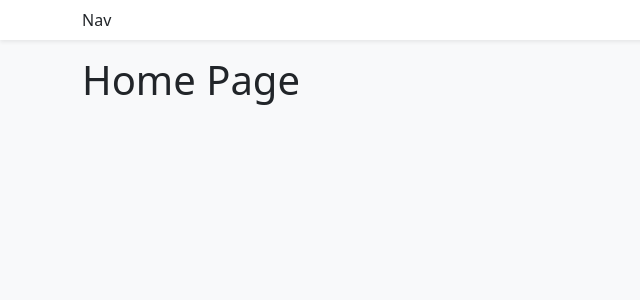
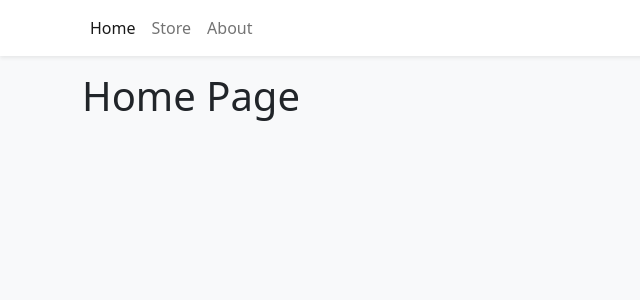
Before and after one commit to gabeno/shoppers-delight, a React (Vite) app: page / in a window 1280 px wide. Shown: the top 300 px of the page, without its empty margins (0-640 px from the left). Built offline with nearby package versions, Linux system fonts and the light colour scheme.

Commit message:
add links to Navbar

```diff
--- a/src/components/Navbar.tsx
+++ b/src/components/Navbar.tsx
@@ -1,9 +1,16 @@
-import {Container, Navbar as NavbarBs } from "react-bootstrap"
+import {Container, Nav, Navbar as NavbarBs } from "react-bootstrap"
+import { NavLink } from "react-router-dom"
 
 export function Navbar() {
     return (
         <NavbarBs className="bg-white shadow-sm mb-3">
-            <Container>Nav</Container>
+            <Container>
+                <Nav>
+                    <Nav.Link as={NavLink} to="/">Home</Nav.Link>
+                    <Nav.Link as={NavLink} to="/store">Store</Nav.Link>
+                    <Nav.Link as={NavLink} to="/about">About</Nav.Link>
+                </Nav>
+            </Container>
         </NavbarBs>
     )
 }
```
